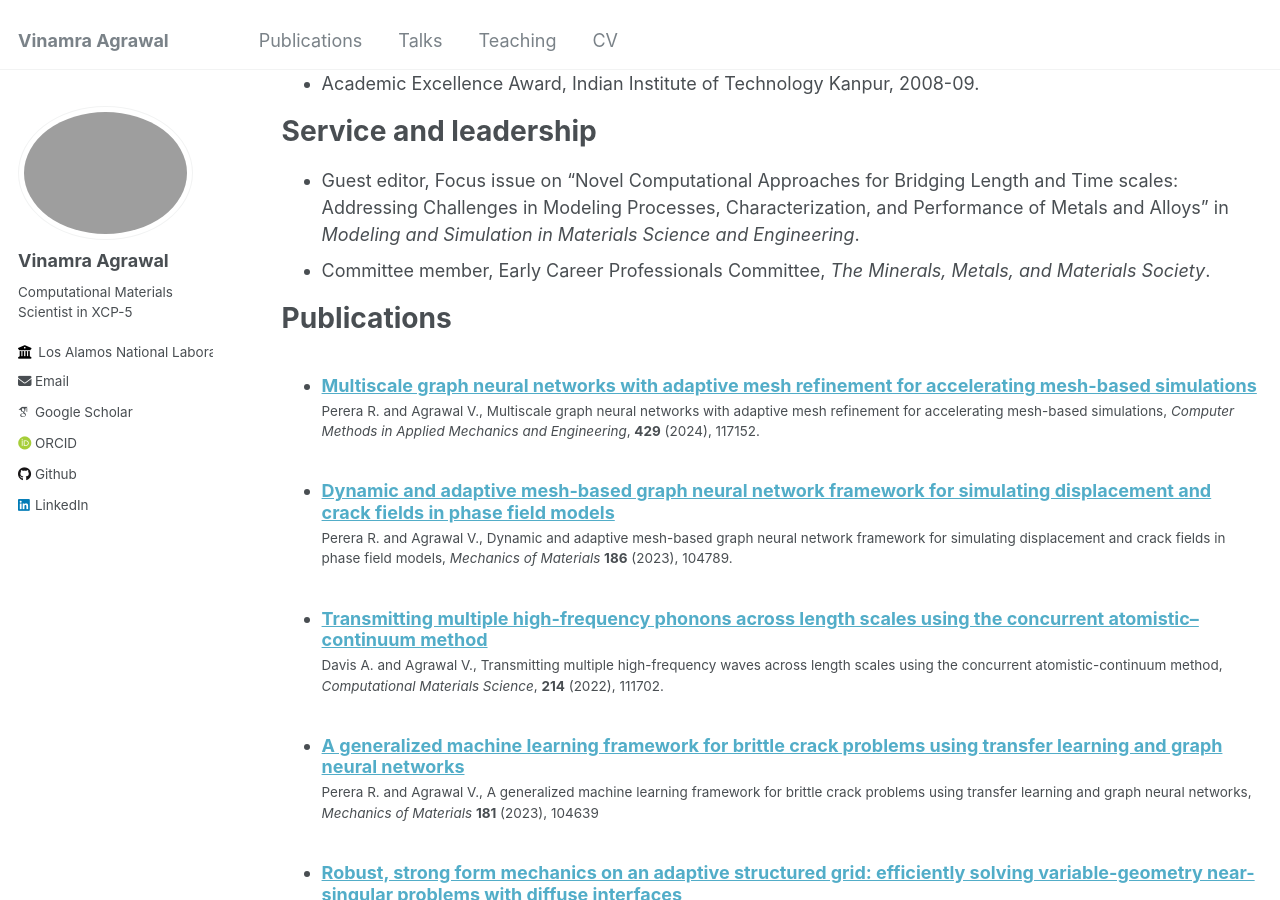
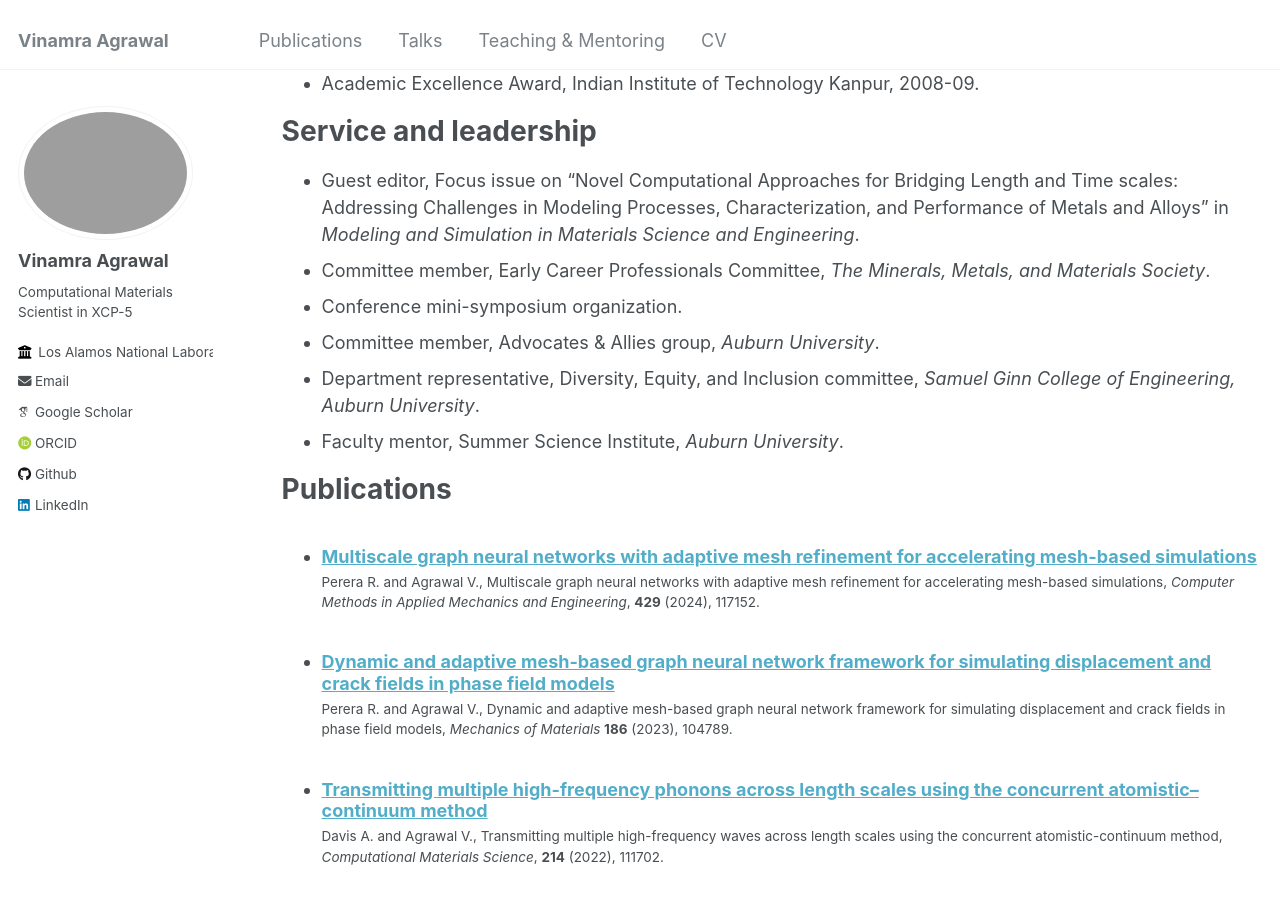
Before and after one commit to vinagr/vinagr.github.io, a Jekyll site: the page built from _pages/cv.md, in a window 1280 px wide and 900 px high, scrolled down 879 px. Built offline with Jekyll 4.4.1, drawn with Linux system fonts in a browser that asks for light colours; some web fonts are replaced.

```diff
--- a/_data/navigation.yml
+++ b/_data/navigation.yml
@@ -6,7 +6,7 @@ main:
   - title: "Talks"
     url: /talks/
 
-  - title: "Teaching"
+  - title: "Teaching & Mentoring"
     url: /teaching/
 
   #- title: "Portfolio"
--- a/_pages/cv.md
+++ b/_pages/cv.md
@@ -41,6 +41,10 @@ Service and leadership
 ======
 * Guest editor, Focus issue on <q>Novel Computational Approaches for Bridging Length and Time scales: Addressing Challenges in Modeling Processes, Characterization, and Performance of Metals and Alloys</q> in <i>Modeling and Simulation in Materials Science and Engineering</i>.
 * Committee member, Early Career Professionals Committee, <i>The Minerals, Metals, and Materials Society</i>.
+* Conference mini-symposium organization.
+* Committee member, Advocates & Allies group, <i>Auburn University</i>.
+* Department representative, Diversity, Equity, and Inclusion committee, <i>Samuel Ginn College of Engineering, Auburn University</i>.
+* Faculty mentor, Summer Science Institute, <i>Auburn University</i>.
 
 Publications
 ======
```
